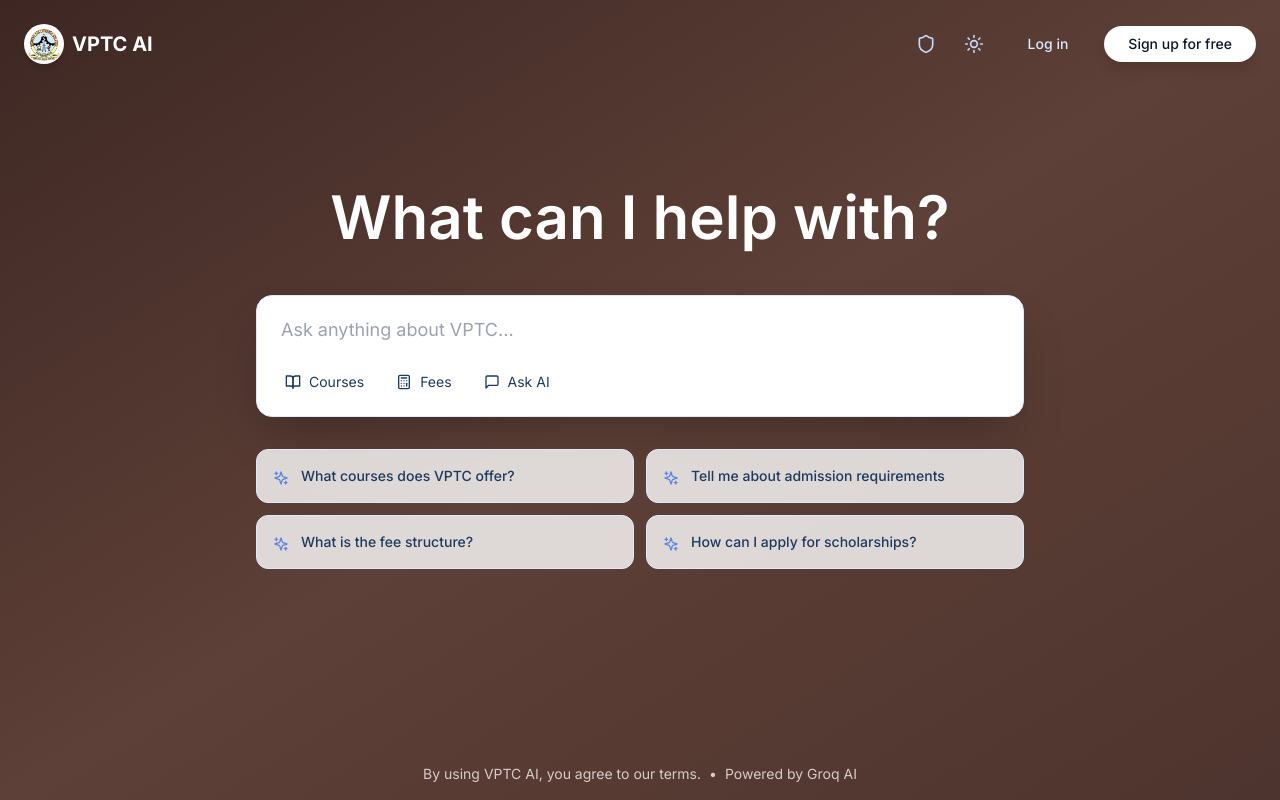
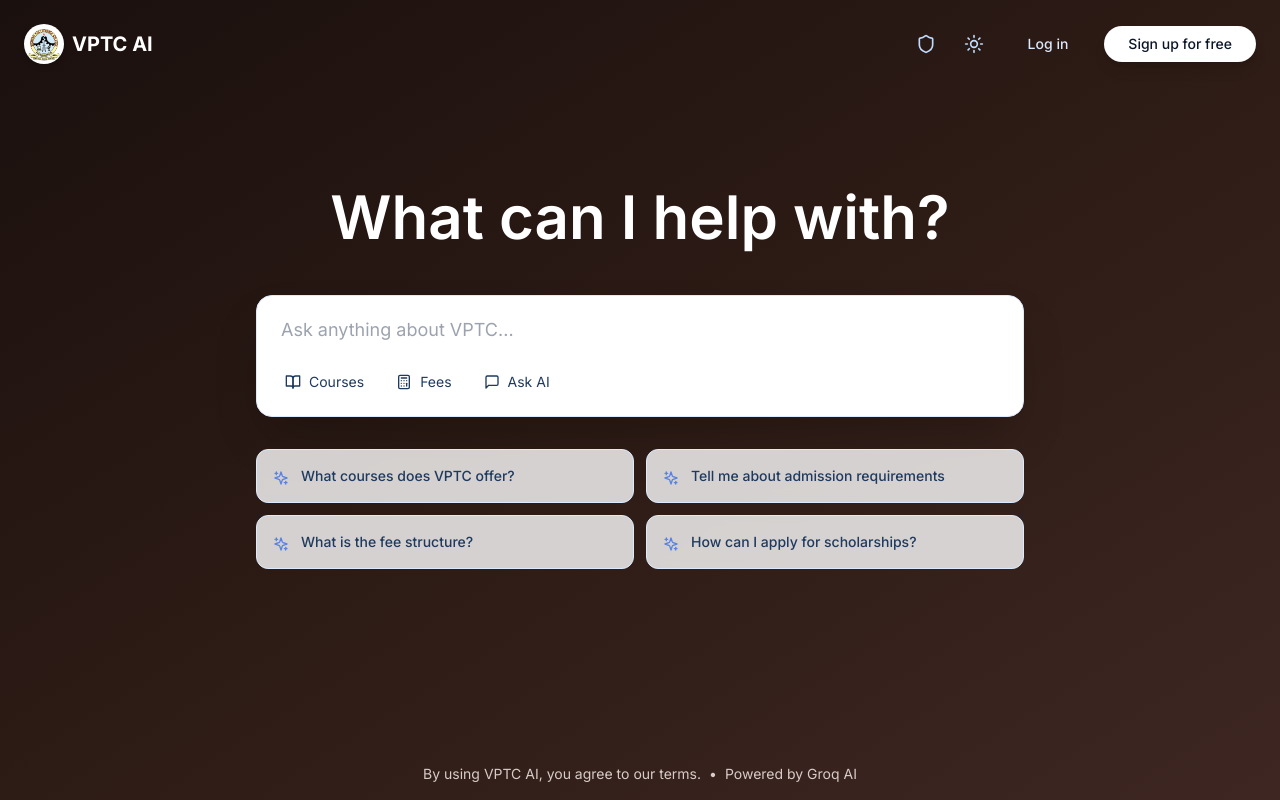
Before and after one commit to sri-vijay-git/vptc-ai-chatbot, a Next.js app in the folder frontend/: page / in a window 1280 px wide. Built offline with nearby package versions, Linux system fonts and the light colour scheme.

Commit message:
style: Deepen dark mode gradient to dark chocolate/espresso tones

```diff
--- a/frontend/app/page.tsx
+++ b/frontend/app/page.tsx
@@ -43,7 +43,7 @@
 
     return (
         <div className={`min-h-screen flex flex-col ${theme === "dark"
-            ? "bg-gradient-to-br from-[#3e2723] via-[#5d4037] to-[#4e342e]"
+            ? "bg-gradient-to-br from-[#1a100e] via-[#2d1b15] to-[#3e2723]"
             : "bg-gradient-to-br from-[#fff8e1] via-[#ffe0b2] to-[#ffcc80]"
             }`}>
             {/* Header */}
```
